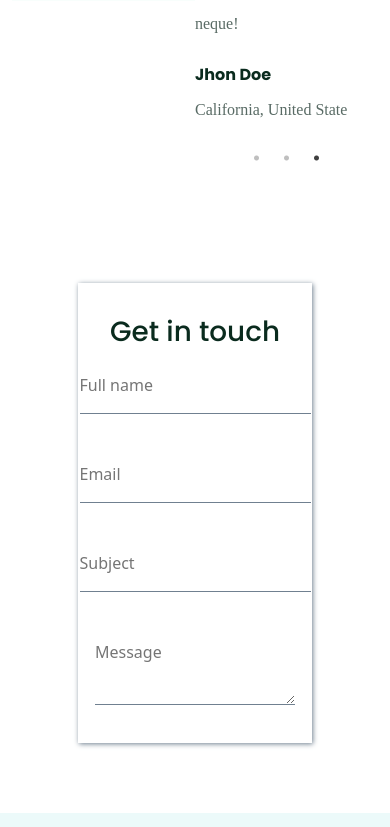
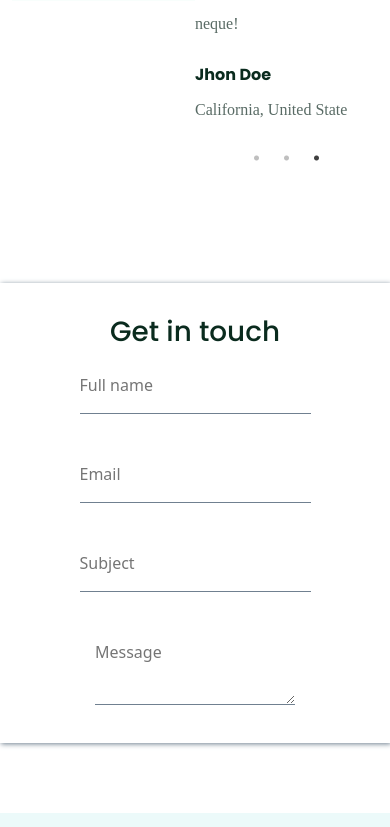
Before and after one commit to ansuofficial/Gomindz-Inc, a React (Create React App) app: page / in a window 390 px wide. Shown: the part 7688-8515 px from the top of the page. Built offline with nearby package versions, Linux system fonts and the light colour scheme; a web font is replaced by a local one.

Commit message:
Ecomansa

```diff
--- a/src/components/Newsletter/newsletter.css
+++ b/src/components/Newsletter/newsletter.css
@@ -23,3 +23,16 @@ form input, textarea {
   justify-content: center;
   padding: 2rem 0;
 }
+
+@media screen and (max-width: 462px) {
+  .wrapper {
+  /* border: 1px solid slategrey; */
+  box-shadow: 1px 1px 5px slategrey;
+  width: 100%;
+  display: flex;
+  flex-direction: column;
+  align-items: center;
+  justify-content: center;
+  padding: 2rem 0;
+}
+}
```
